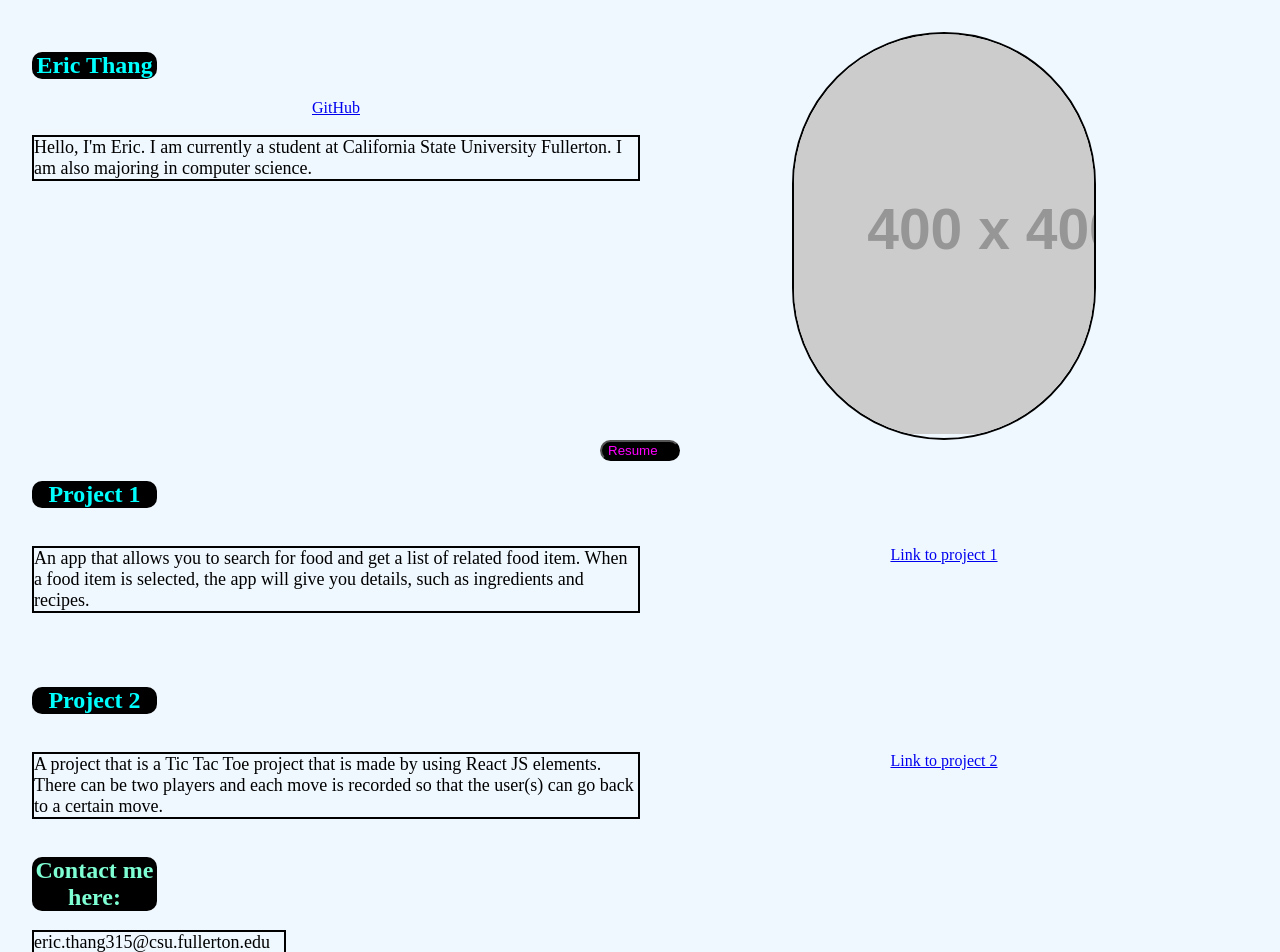
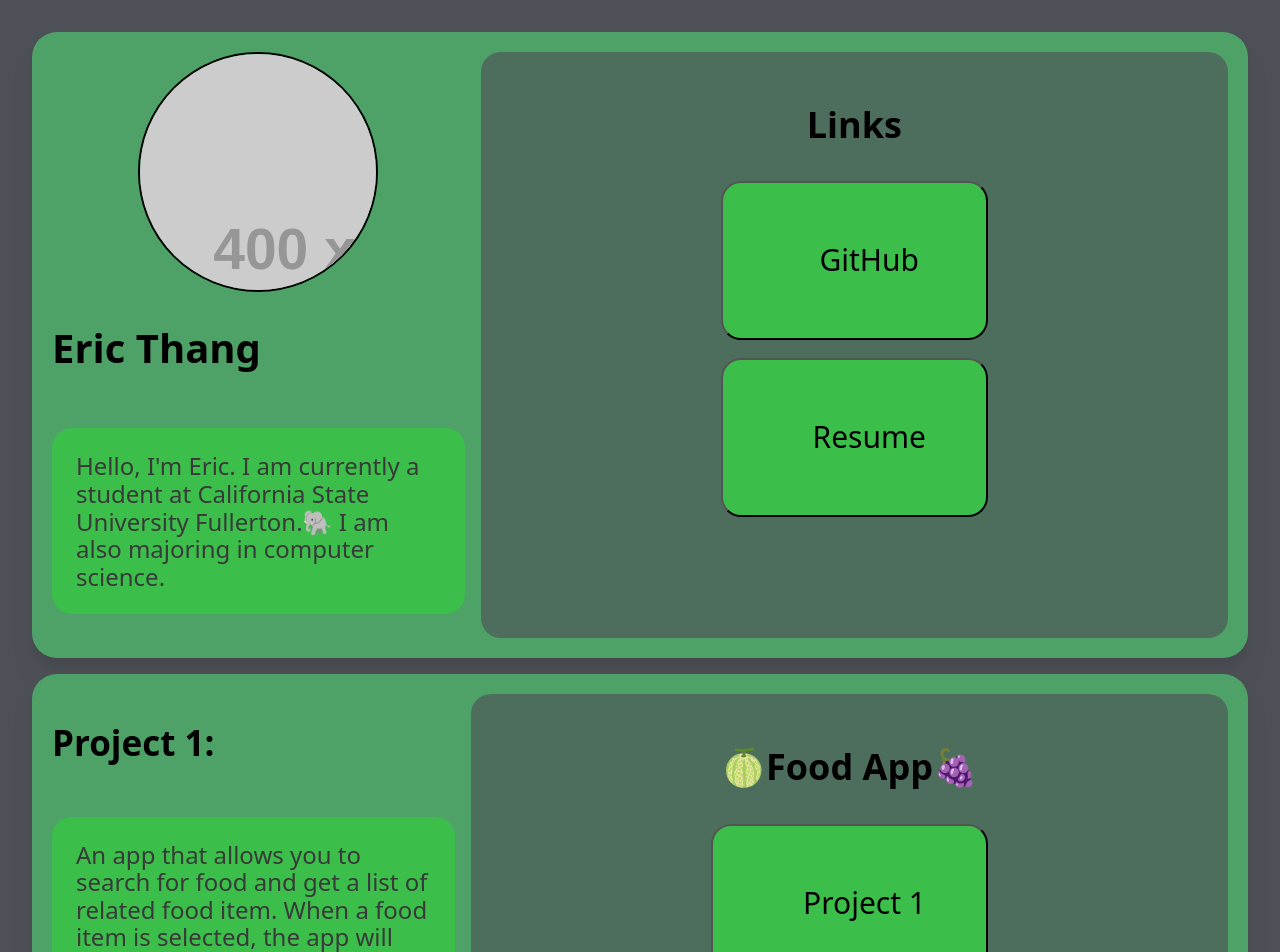
Before and after one commit to EricThang/Portfolio, a React (Vite) app: page / in a window 1280 px wide. Shown: the top 952 px of the page. Built offline with nearby package versions, Linux system fonts and the light colour scheme.

Commit message:
add green

```diff
--- a/index.html
+++ b/index.html
@@ -5,6 +5,10 @@
   <meta charset="UTF-8" />
   <link rel="icon" type="image/svg+xml" href="/favicon.ico" />
   <meta name="viewport" content="width=device-width, initial-scale=1.0" />
+  <link rel="stylesheet" href="https://cdnjs.cloudflare.com/ajax/libs/modern-normalize/2.0.0/modern-normalize.min.css" integrity="sha512-4xo8blKMVCiXpTaLzQSLSw3KFOVPWhm/TRtuPVc4WG6kUgjH6J03IBuG7JZPkcWMxJ5huwaBpOpnwYElP/m6wg==" crossorigin="anonymous" referrerpolicy="no-referrer" />
+  <link rel="preconnect" href="https://fonts.googleapis.com">
+<link rel="preconnect" href="https://fonts.gstatic.com" crossorigin>
+<link href="https://fonts.googleapis.com/css2?family=Inter:wght@100..900&display=swap" rel="stylesheet">
   <title>Eric's Portfolio</title>
 </head>
 
--- a/src/App.css
+++ b/src/App.css
@@ -3,74 +3,115 @@ body {
   margin: 0;
   padding: 0;
   height: 100%;
-  background-color: aliceblue;
+  background-color: var(--davys-gray);
+}
+
+
+
+h1 {
+  font-size: 40px;
+  width: 100%;
 
 }
 
-dialog {
-  width: auto;
-  height: auto;
-}
-
-dialog {
-  background-color: aliceblue;
-}
-
-h1 {
-  color: aqua;
-  background-color: black;
-  width: 125px;
-  border-radius: 10px;
-  text-align: center;
-}
 
 h2 {
-  color: aquamarine;
-  background-color: black;
 
-  width: 125px;
-  border-radius: 10px;
-  text-align: center;
-}
+  font-size: 35px;
+  width: 100%;
 
-.left-col:after {
-
-  content: "";
-  display: table;
-  clear: both;
 
 }
 
+
+.grid {
+  display: flex;
+  flex-direction: column;
+  gap: 1em;
+}
+
+.left-col {
+  /* border: 2px solid black; */
+  border-radius: 25px;
+  padding: 20px;
+  background-color: var(--shamrock-green);
+  filter: drop-shadow(0 20px 13px rgb(0 0 0 / 0.03)) drop-shadow(0 8px 5px rgb(0 0 0 / 0.08));
+  display: grid;
+  flex-direction: row;
+
+  grid-auto-columns: 1fr;
+  grid-auto-flow: column;
+  grid-column-gap: 1em;
+
+
+}
+
+
 p {
-  font-size: 18px;
-  border: 2px solid black;
+  font-size: 24px;
+  /* border: 2px solid black; */
+  padding: 1em;
+  color: rgb(57, 57, 57);
+  border-radius: 20px;
+  background-color: var(--dark-pastel-green);
 }
 
 .outer-container {
 
   padding: 2em;
-  flex: auto;
+  display: flex;
   flex-direction: column;
+  background-color: var(--davys-gray);
 
 }
 
-.container {
-  font-family: 'Times New Roman', Times, serif;
+.container {}
+
+.col {
+  display: flex;
+  flex-direction: column;
+  justify-content: space-between;
+}
+
+
+.contact {
+  margin: 0;
+  width: 100%;
 
 }
 
-.col {
-  float: left;
-  width: 50%;
+input,
+.btn {
+
+  display: flex;
+  flex-direction: column;
+  gap: 1em;
+  font-size: 30px;
+  width: 100%;
+
+  background-color: var(--dark-pastel-green);
+  color: black;
+  border-radius: 20px;
+  padding: 2em;
+  padding-left: 3em;
 }
 
-.contact {
-  margin: 0;
-
-  width: 250px;
+h3 {
+  text-align: center;
+  font-size: 36px;
 }
 
-a {
-  text-align: center;
-  display: block;
+.card {
+  background-color: var(--hookers-green);
+  width: 100%;
+  height: 100%;
+  border-radius: 20px;
+  padding: 1em;
+  padding-left: 15em;
+  padding-right: 15em;
+
 }
+
+footer {
+  width: 32%;
+}
--- a/src/App.jsx
+++ b/src/App.jsx
@@ -4,8 +4,10 @@ import viteLogo from '/vite.svg'
 import './App.css'
 import Image from './components/Image';
 import Resume from './components/Resume';
+import { useState } from 'react';
 
 function App() {
+  const [resumeModalOpen, setResumeModalOpen] = useState(false);
 
   return (
     <>
@@ -18,64 +20,97 @@ function App() {
               <div className='left-col'>
 
                 <div className='col'>
+                  <Image />
+
                   <h1 className='name'>Eric Thang</h1>
-                  <a href="https://github.com/EricThang" target='_blank'>GitHub</a>
-                  <div className='description'><p>Hello, I'm Eric. I am currently a student at California State University Fullerton. I am also majoring in computer science.</p></div>
-                </div>
-                <div className='col'><Image />
-                </div>
-                <br />
 
-
-                <div>
-
-                  <Resume />
-                </div>
-                <div className='left-col'>
-                  <h1>Project 1</h1>
-                  <div className='col'>
-                    <div><p>An app that allows you to search for food and get a list of related food item. When a food item is selected, the app will give you details, such as ingredients and recipes.</p></div>
-                    <br />
-                  </div>
-                  <div className='col'>    <br />
-                    <a href="https://github.com/EricThang/ReactFoodApp" target='_blank' >Link to project 1</a>
+                  <div className='description'>
+                    <p>
+                      Hello, I'm Eric. I am currently a student at California State University Fullerton.🐘 I am also majoring in computer science.
+                    </p>
                   </div>
 
                 </div>
-                <br />
-
-                <div className='left-col'>
-                  <h1>Project 2</h1>
-                  <div className='col'>
-                    <div><p>
-                      A project that is a Tic Tac Toe project that is made by using React JS elements. There can be two players and each move is recorded so that the user(s) can go back to a certain move.
-                    </p></div>
+                <div className='col'>
+                  <div className='card'>
+                    <h3>Links</h3>
+                    <form action="https://github.com/EricThang" target='_blank'>
+                      <input type="submit" value="GitHub" />
+                    </form>
+                    <br />
+                    <button className='btn' onClick={() => setResumeModalOpen(true)}>Resume</button>
                   </div>
-                  <div className='col'><br />
-                    <a href="https://github.com/EricThang/TicTacToe" target='_blank' >Link to project 2</a>
-                  </div>
-
                 </div>
 
 
 
 
+
+
+
+
+              </div>
+              {/* Food App section */}
+              <div className='left-col'>
+
+                <div className='col'>
+                  <h2>Project 1:</h2>
+                  <div><p>An app that allows you to search for food and get a list of related food item. When a food item is selected, the app will give you details, such as ingredients and recipes.</p></div>
+                  <br />
+                </div>
+                <div className='col'>
+                  <div className='card'>
+
+                    <h3>🍈Food App🍇</h3>
+                    <form action="https://github.com/EricThang/ReactFoodApp" target='_blank'>
+                      <input type="submit" value="Project 1" />
+                    </form>
+                  </div>
+                </div>
+
               </div>
 
+              {/* tictactoe project */}
+              <div className='left-col'>
+
+                <div className='col'>
+                  <h2>Project 2:</h2>
+                  <div><p>
+                    A project that is a Tic Tac Toe project that is made by using React JS elements. There can be two players and each move is recorded so that the user(s) can go back to a certain move.
+                  </p></div>
+                </div>
+
+                <div className='col'>
+                  <div className='card'>
+                    <h3>Tic-Tac-Toe</h3>
+                    <form action="https://github.com/EricThang/TicTacToe" target='_blank'>
+                      <input type="submit" value="Project 2" />
+                    </form>
+
+                  </div>
+
+
+                </div>
+
+              </div>
             </div>
           </article>
         </div>
         {/* contact information at bottom */}
-        <footer>
+        <br />
+        <div className='left-col'><footer>
           <h2>Contact me here:</h2>
           <div className='col'>
-            <p className='contact'>eric.thang315@csu.fullerton.edu
-              <br />
+            <p className='contact'>eric.thang315@csu.fullerton.edu,
               626-545-9275</p>
+
           </div>
+
         </footer>
+        </div>
+      </div>
 
-      </div>
+      <Resume isOpen={resumeModalOpen} />
 
     </>
   )
--- a/src/components/Image.jsx
+++ b/src/components/Image.jsx
@@ -4,6 +4,6 @@ export default function Image() {
     return (<>
         <div className={styles.imgContainer}>    <img src="https://placehold.co/400" alt="" />    </div>
 
-
+        {/* filler picture for now, will update with a real picture when given the chance */}
     </>)
 }
--- a/src/components/Resume.jsx
+++ b/src/components/Resume.jsx
@@ -1,12 +1,19 @@
-import { useState } from 'react'
+import { useState, useEffect, useRef } from 'react'
 import styles from './resume.module.css'
-export default function Resume() {
+export default function Resume({isOpen}) {
     const [open, setOpen] = useState(false);
+    const modalRef = useRef();
+
+    useEffect(() => {
+        if(isOpen && modalRef.current) {
+            modalRef.current.showModal()
+        }
+    }, [isOpen])
 
     return (<>
         <div>
             {/* pdf viewer */}
-            <dialog open={open}>
+            <dialog ref={modalRef}>
                 <article>
                     <form method='dialog'>
                         {/* close button for pdf viewer */}
@@ -21,7 +28,6 @@ export default function Resume() {
             </dialog >
 
 
-            <button className={styles.btn} onClick={() => setOpen(true)}>Resume</button>
 
         </div>
 
--- a/src/components/image.module.css
+++ b/src/components/image.module.css
@@ -1,7 +1,8 @@
 .imgContainer {
     border-radius: 9999px;
     overflow: hidden;
-    width: 300px;
+    width: 15em;
+    height: 15em;
     border: 2px solid black;
     margin: 0 auto;
 }
--- a/src/components/resume.module.css
+++ b/src/components/resume.module.css
@@ -1,11 +1,5 @@
-.btn {
-    display: flex;
-    flex-direction: column;
-    gap: 1em;
-    width: 80px;
-    margin: 0 auto;
-    background-color: black;
-    color: magenta;
-    border-radius: 20px;
-
+dialog {
+    width: auto;
+    height: auto;
+    background-color: aliceblue;
 }
--- a/src/index.css
+++ b/src/index.css
@@ -66,3 +66,13 @@ button:focus-visible {
     background-color: #f9f9f9;
   }
 } */
+
+#root {
+  /* font-family: "Inter", sans-serif; */
+  /* CSS HSL */
+--davys-gray: hsla(222, 6%, 32%, 1);
+--hookers-green: hsla(148, 17%, 37%, 1);
+--shamrock-green: hsla(139, 35%, 47%, 1);
+--dark-pastel-green: hsla(127, 53%, 49%, 1);
+--timberwolf: hsla(0, 0%, 81%, 1);
+}
```
